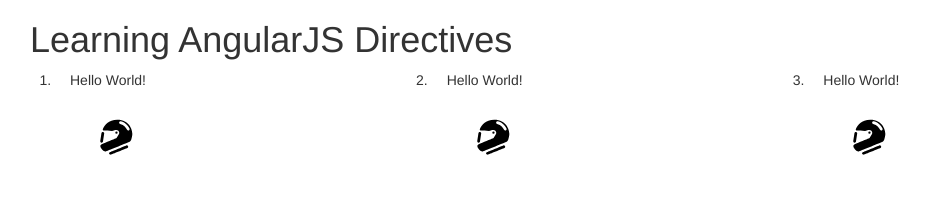
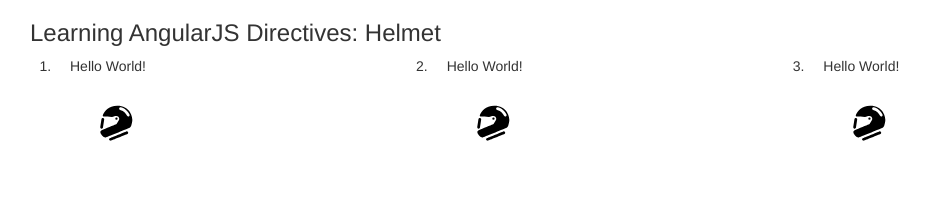
Before and after one commit to VladimirDeminenko/angularjs-directives, a website: page helmet/index.html in a window 1280 px wide. Shown: the whole page, without its empty margins (40-970 px from the left). Drawn offline with nearby package versions, Linux system fonts and the light colour scheme.

Commit message:
appname has changed
Changes to be committed:
	modified:   helmet/app.js
	modified:   helmet/index.html

```diff
--- a/helmet/app.js
+++ b/helmet/app.js
@@ -1,7 +1,7 @@
 (function () {
     'use strict';
 
-    const APP_NAME = 'Learning AngularJS Directives';
+    const APP_NAME = 'Learning AngularJS Directives: Helmet';
     const HTMP_URL = './templates/hello-world.html';
     const IMAGE_URL = './images/helmet.svg';
 
--- a/helmet/index.html
+++ b/helmet/index.html
@@ -9,7 +9,7 @@
 </head>
 <body>
 <div class="container">
-    <h1>{{appName}}</h1>
+    <h3>{{appName}}</h3>
     <ol>
         <div class="row">
             <li class="col-xs-4" ng-repeat="i in [1, 2, 3]">
```
